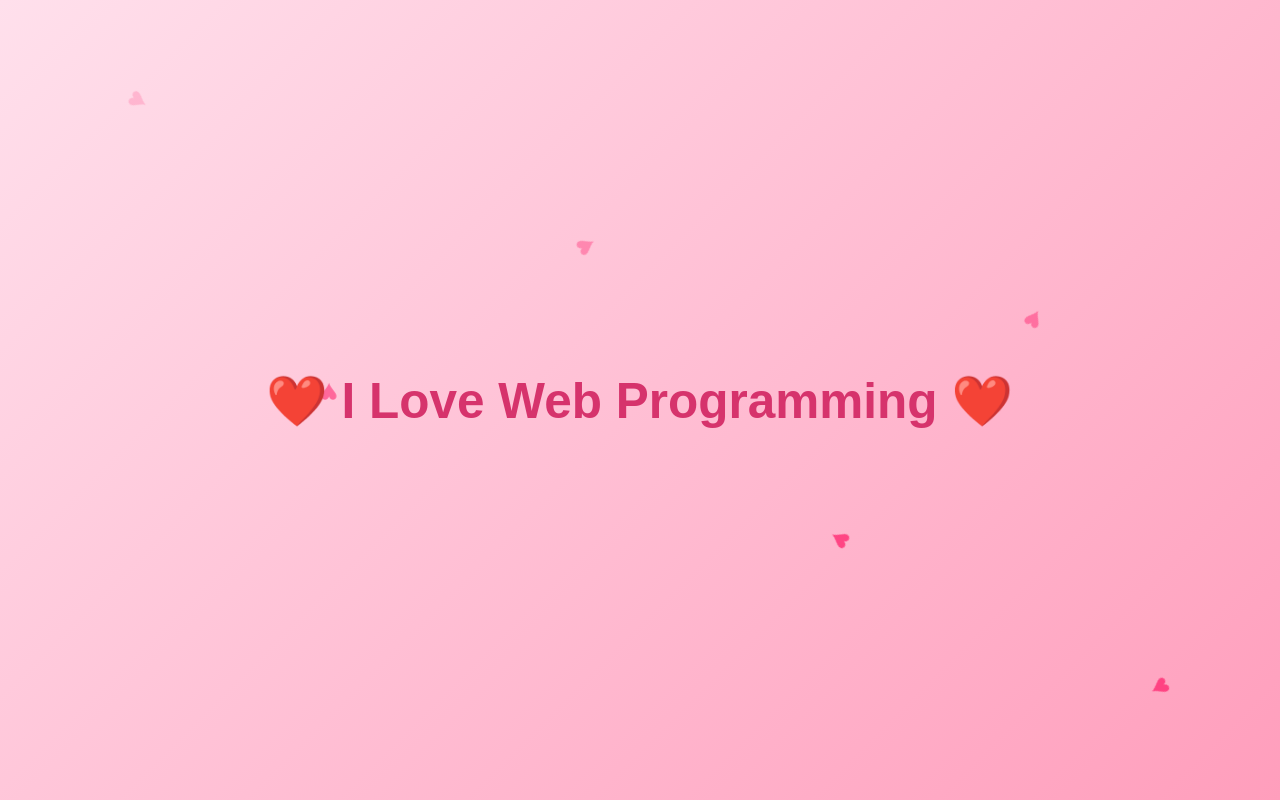
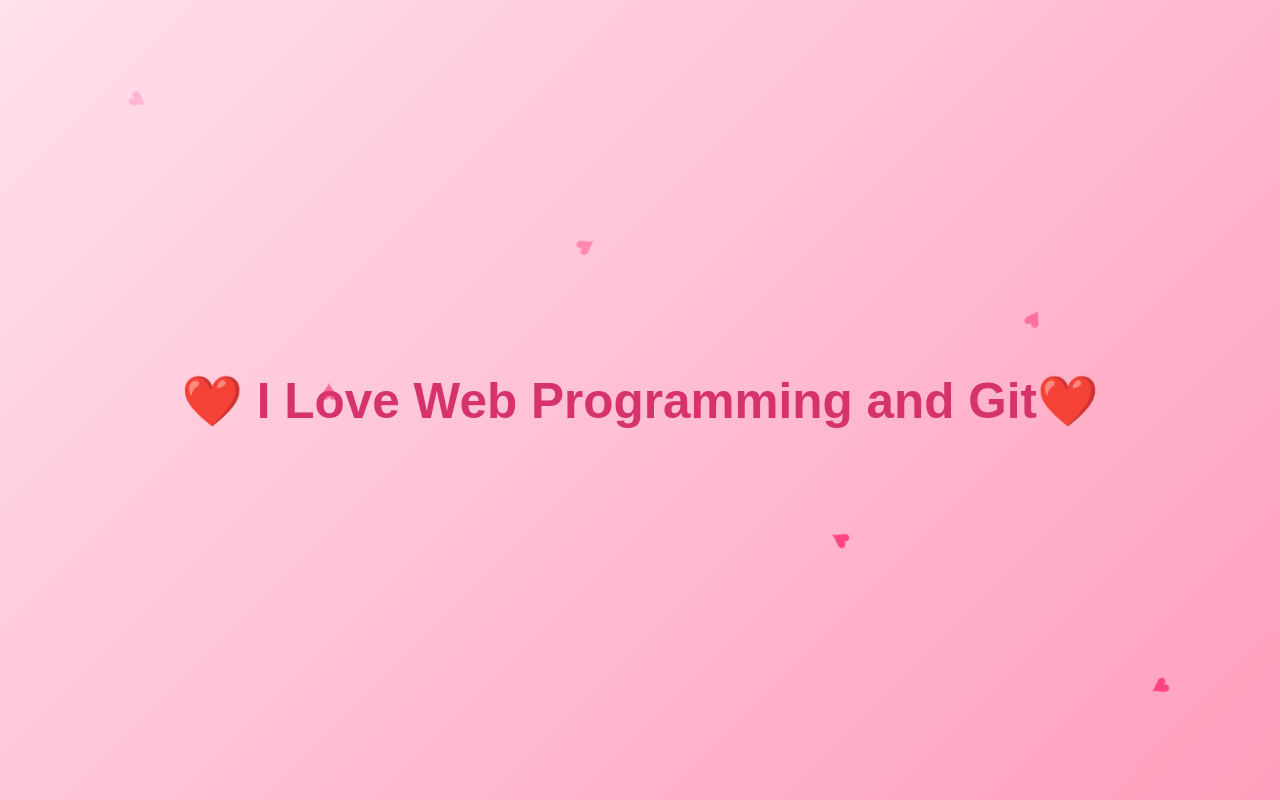
Before and after one commit to schwarzAK/Zalik_Git, a plain HTML site: page index.html in a window 1280 px wide. Drawn offline with Linux system fonts and the light colour scheme.

Commit message:
Change in h1

```diff
--- a/index.html
+++ b/index.html
@@ -70,6 +70,6 @@
     <div class="heart">♥</div>
     <div class="heart">♥</div>
 
-    <h1>❤️ I Love Web Programming ❤️</h1>
+    <h1>❤️ I Love Web Programming and Git❤️</h1>
 </body>
 </html>
```
